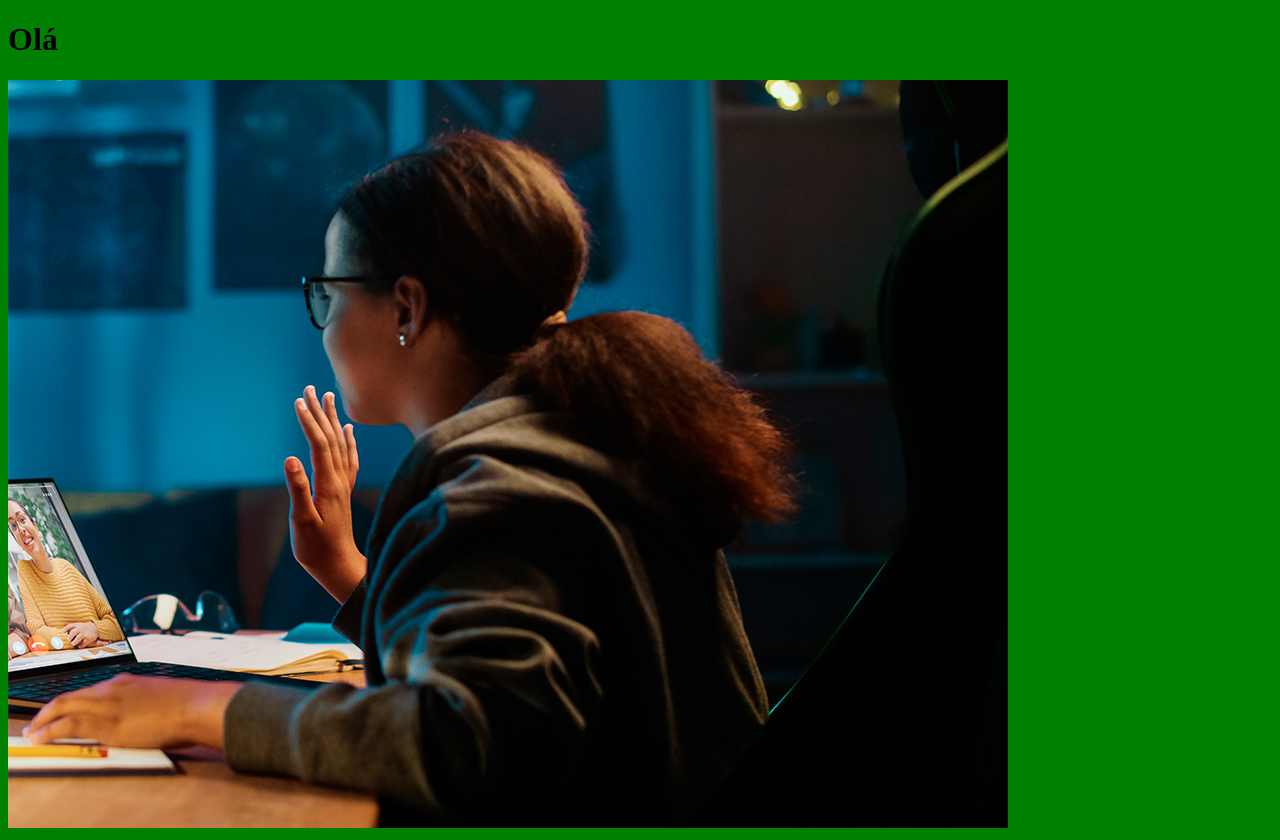
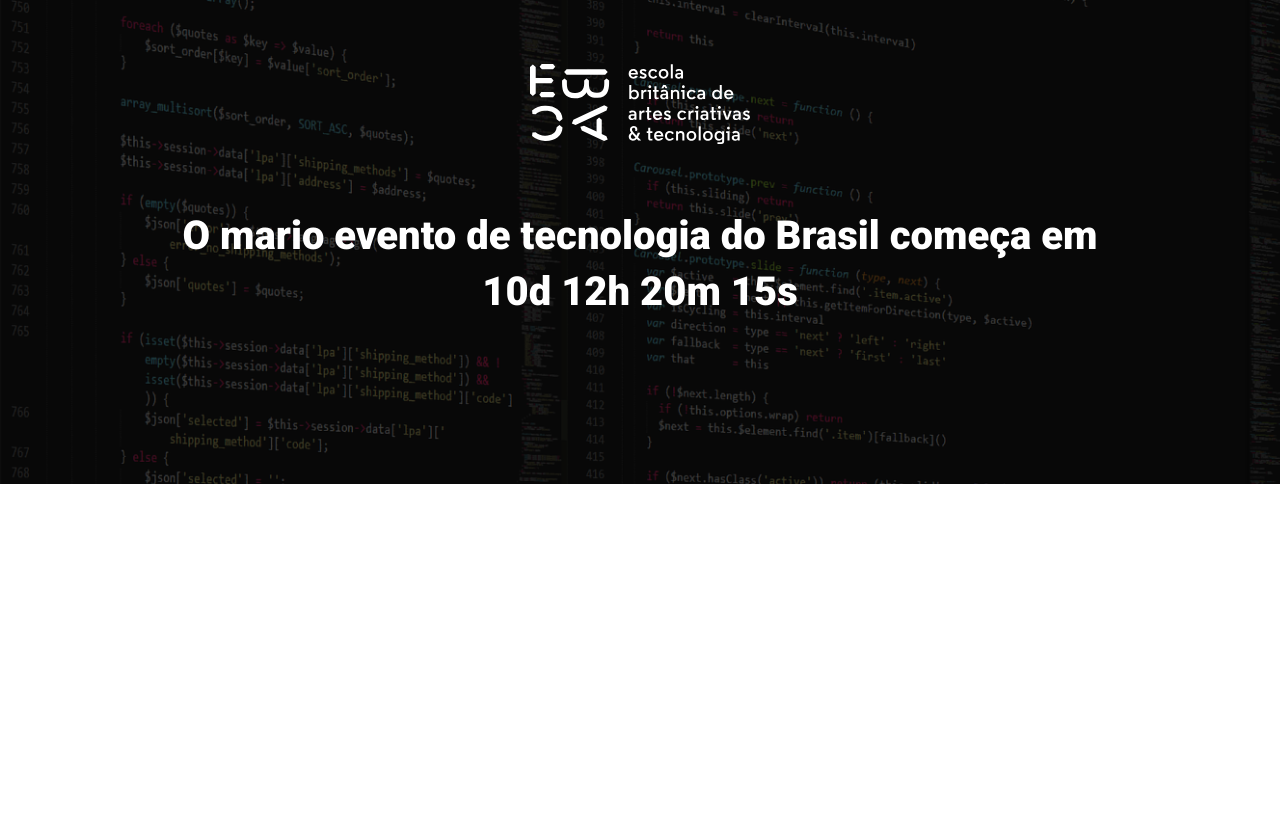
Before and after one commit to mario-netto/ebac_tech_talks, a website built with Parcel: page src/index.html in a window 1280 px wide. After the commit the page ends 800 px from the top, so only its background shows below. Built offline with nearby package versions, Linux system fonts and the light colour scheme.

Commit message:
criando o hero

```diff
--- a/src/index.html
+++ b/src/index.html
@@ -3,12 +3,20 @@
 <head>
     <meta charset="UTF-8">
     <meta name="viewport" content="width=device-width, initial-scale=1.0">
-    <title>Document</title>
+    <title>EBAC Tech Talks</title>
+    <link rel="preconnect" href="https://fonts.googleapis.com">
+    <link rel="preconnect" href="https://fonts.gstatic.com" crossorigin>
+    <link href="https://fonts.googleapis.com/css2?family=Roboto:ital,wght@0,100;0,300;0,400;0,500;0,700;0,900;1,100;1,300;1,400;1,500;1,700;1,900&display=swap" rel="stylesheet">
     <link rel="stylesheet" href="styles/main.scss">
 </head>
 <body>
-    <h1>Olá</h1>
-    <img src="./images/backend.png" alt="">
-    <script src="scripts/main.js"></script>
+    <header class="hero">
+        <div class="container">
+            <img class="hero__logo" src="./images/ebac_logo.svg" alt="EBAC">
+            <p class="hero__text">
+                O mario evento de tecnologia do Brasil começa em 10d 12h 20m 15s
+            </p>
+        </div>
+    </header>
 </body>
 </html>
--- /dev/null
+++ b/src/styles/_hero.scss
@@ -0,0 +1,53 @@
+.hero {
+    padding-top: 64px;
+    padding-bottom: 100px;
+    background-image: url(../images/fundo.png);
+    background-repeat: no-repeat;
+    background-size: cover;
+    position: relative;
+
+    .container {
+        position: relative;
+    }
+
+    &::before {
+        position: absolute;
+        top: 0;
+        left: 0;
+        width: 100%;
+        height: 100%;
+        background-color: #000;
+        content: "";
+        opacity: .7;
+    }
+
+    &__text {
+        margin-top: 64px;
+        margin-bottom: 64px;
+        font-size: 40px;
+        line-height: 56px;
+        color: #fff;
+        font-weight: 800;
+        text-align: center;
+    }
+
+    &__logo {
+        margin: 0 auto;
+        height: 80px;
+        display: block;
+    }
+
+    @media (max-width: 640px) {
+        padding: 40px 0;
+
+        &__logo {
+            height: 40px;
+        }
+
+        &__text {
+            font-size: 22px;
+            line-height: 24px;
+            margin: 24px 0;
+        }
+    }
+}
--- a/src/styles/main.scss
+++ b/src/styles/main.scss
@@ -1,3 +1,23 @@
-body {
-    background-color: green;
+@use 'hero';
+
+* {
+    margin: 0;
+    padding: 0;
+    box-sizing: border-box;
+    font-family: Roboto, sans-serif;
+    color: #fff;
 }
+
+.container {
+    max-width: 960px;
+    width: 100%;
+    margin: 0 auto;
+
+    @media (max-width: 640px) {
+        max-width: 80%;
+    }
+
+    @media (max-width: 1024px) {
+        max-width: 90%;
+    }
+}
```
